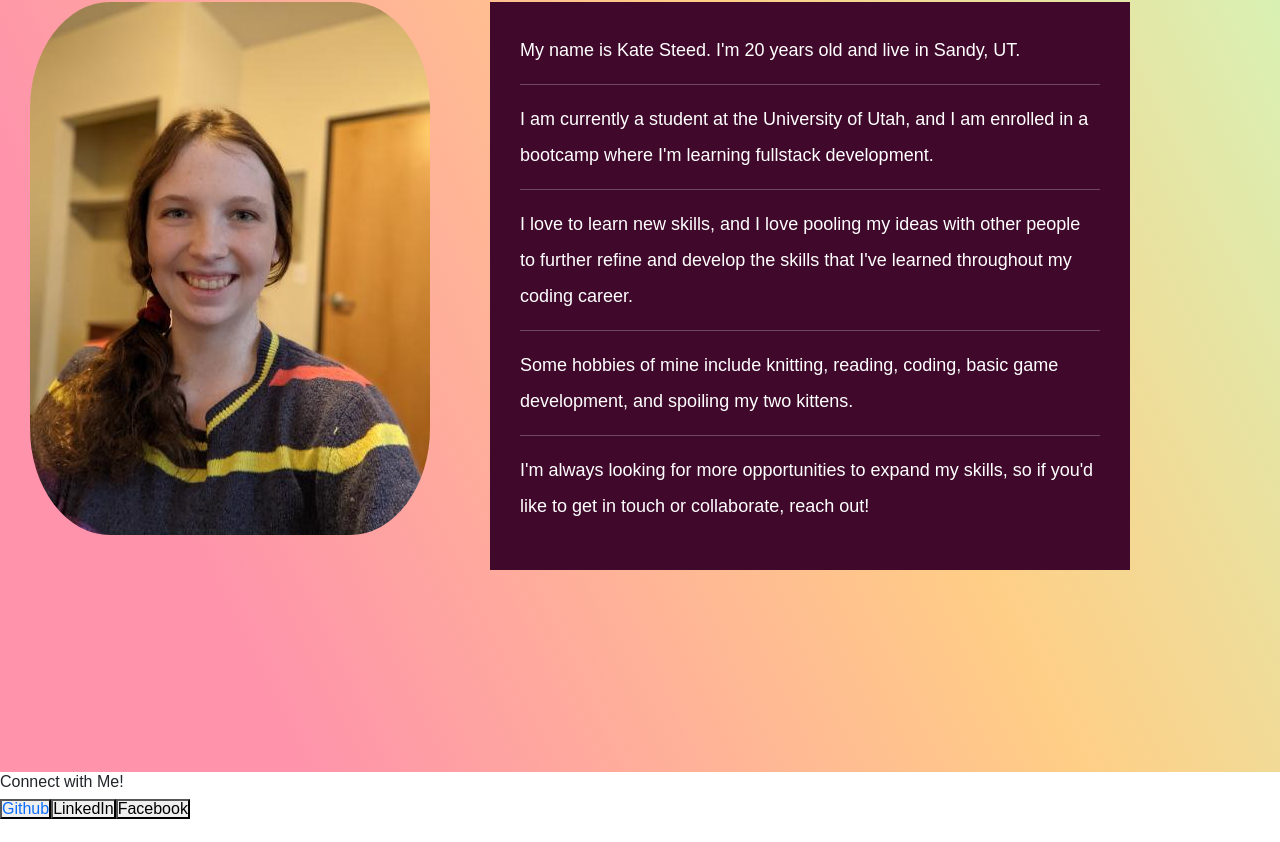
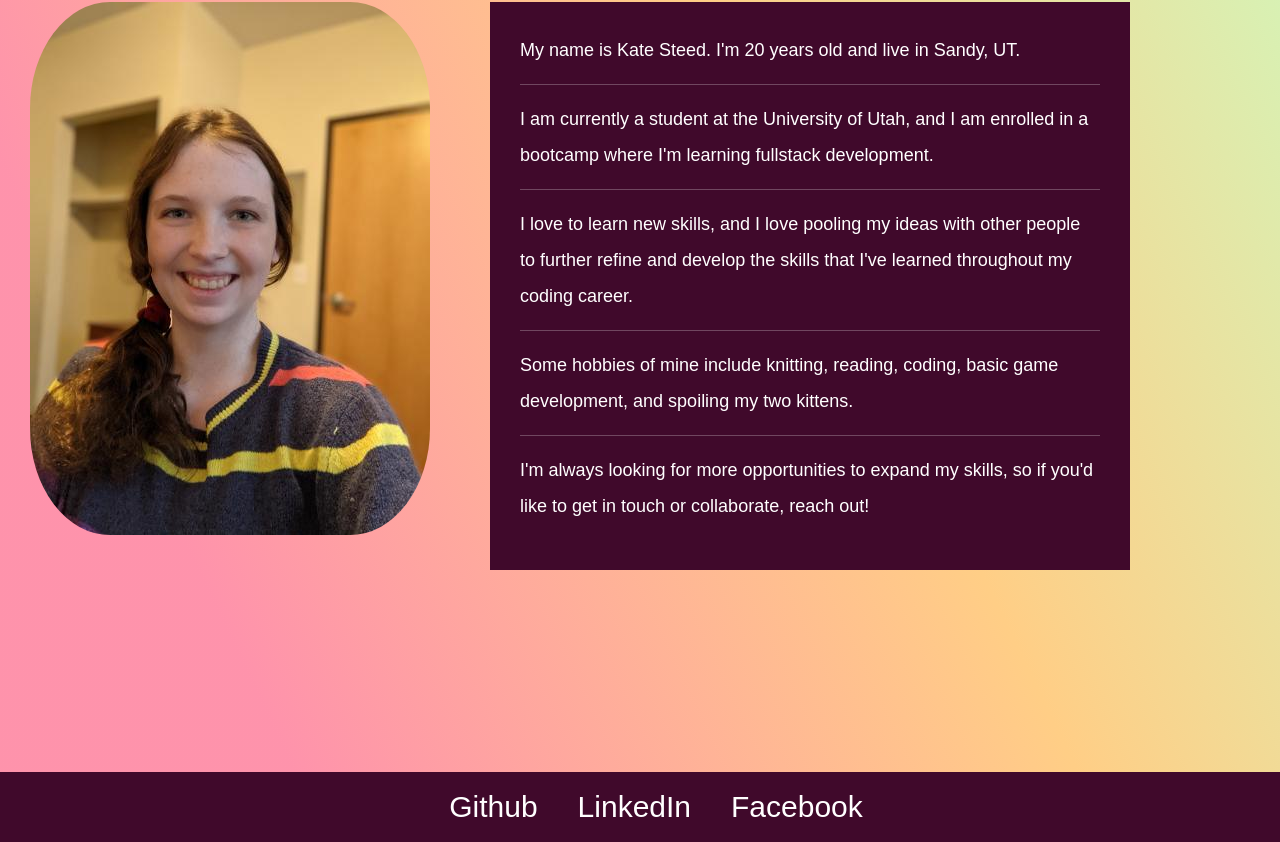
Before and after one commit to Ksteed8859/KS-React-Portfolio, a React (Create React App) app: page / in a window 1280 px wide. Shown: the part 244-1086 px from the top of the page. Before the commit the page ends 1063 px from the top, so only its background shows below. Built offline with nearby package versions, Linux system fonts and the light colour scheme.

Commit message:
added and styled footer

```diff
--- a/src/components/Footer.js
+++ b/src/components/Footer.js
@@ -3,10 +3,17 @@ import React from 'react';
 export default function Footer() {
   return (
     <footer>
-        <h3>Connect with Me!</h3>
-        <button><a href="https://github.com/Ksteed8859">Github</a></button>
-        <button><a href="https://www.linkedin.com/in/katelynsteed885926/"></a>LinkedIn</button>
-        <button><a href="https://www.facebook.com/katelyn.steed.1/"></a>Facebook</button>
+        <ul className='footerUl'>
+          <li>
+            <a href="https://github.com/Ksteed8859">Github</a>
+          </li>
+          <li>
+            <a href="https://www.linkedin.com/in/katelynsteed885926/">LinkedIn</a>
+          </li>
+          <li>
+            <a href="https://www.facebook.com/katelyn.steed.1/">Facebook</a>
+          </li>
+        </ul>
 
     </footer>
   );
--- a/src/styling/App.css
+++ b/src/styling/App.css
@@ -32,7 +32,30 @@
     padding-top: 10px;
 }
 
+/* Footer */
+Footer {
+    background-color: #40092b;
+}
 
+.footerUl {
+    display: flex;
+    flex-direction: row;
+    flex-wrap: wrap;
+    font-size: 30px;
+    justify-content: center;
+}
+
+.footerUl li {
+    padding: 20px;
+}
+.footerUl li a {
+    color: #ffffff;
+}
+
+.footerUl li a:hover {
+    color: #3EB489;
+    text-decoration: underline dotted;
+}
 /* About.js */
  .aboutTitle {
     background-image: linear-gradient( 135deg, #F05F57 10%, #360940 100%);
```
